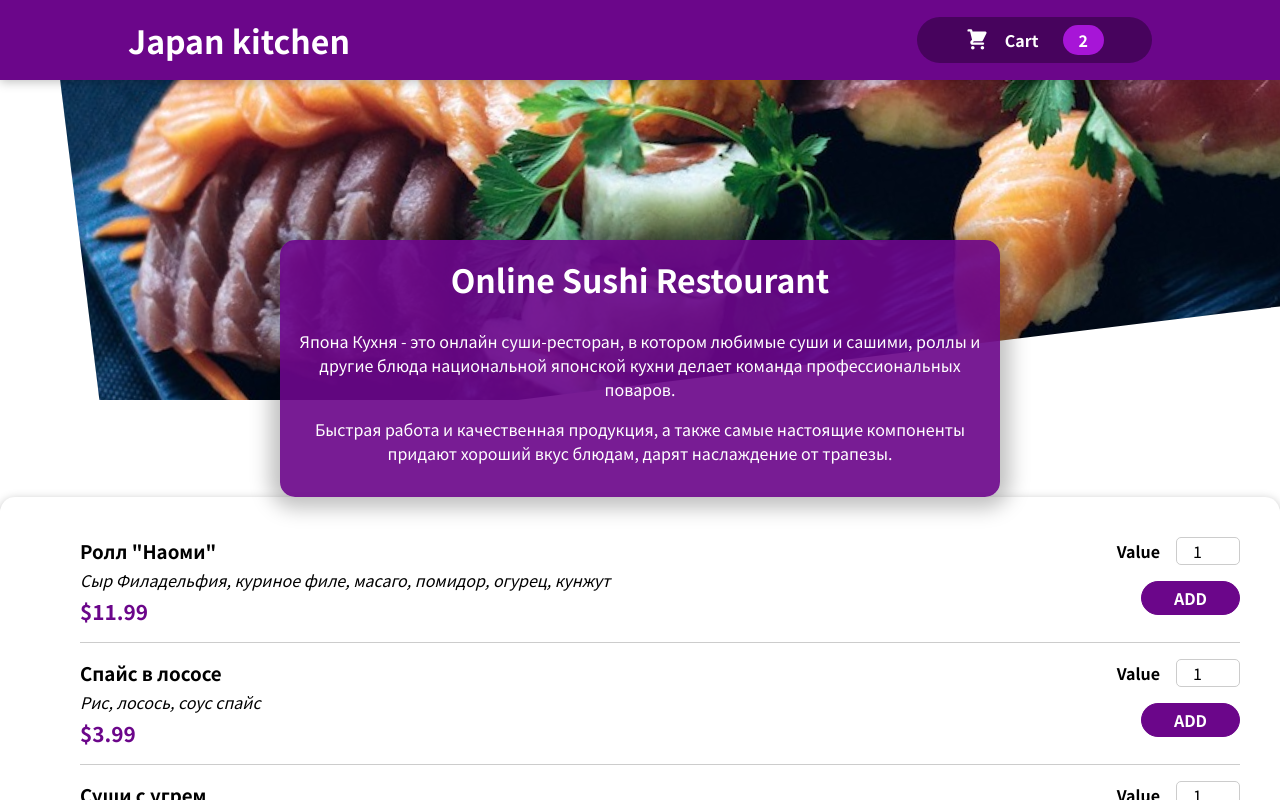
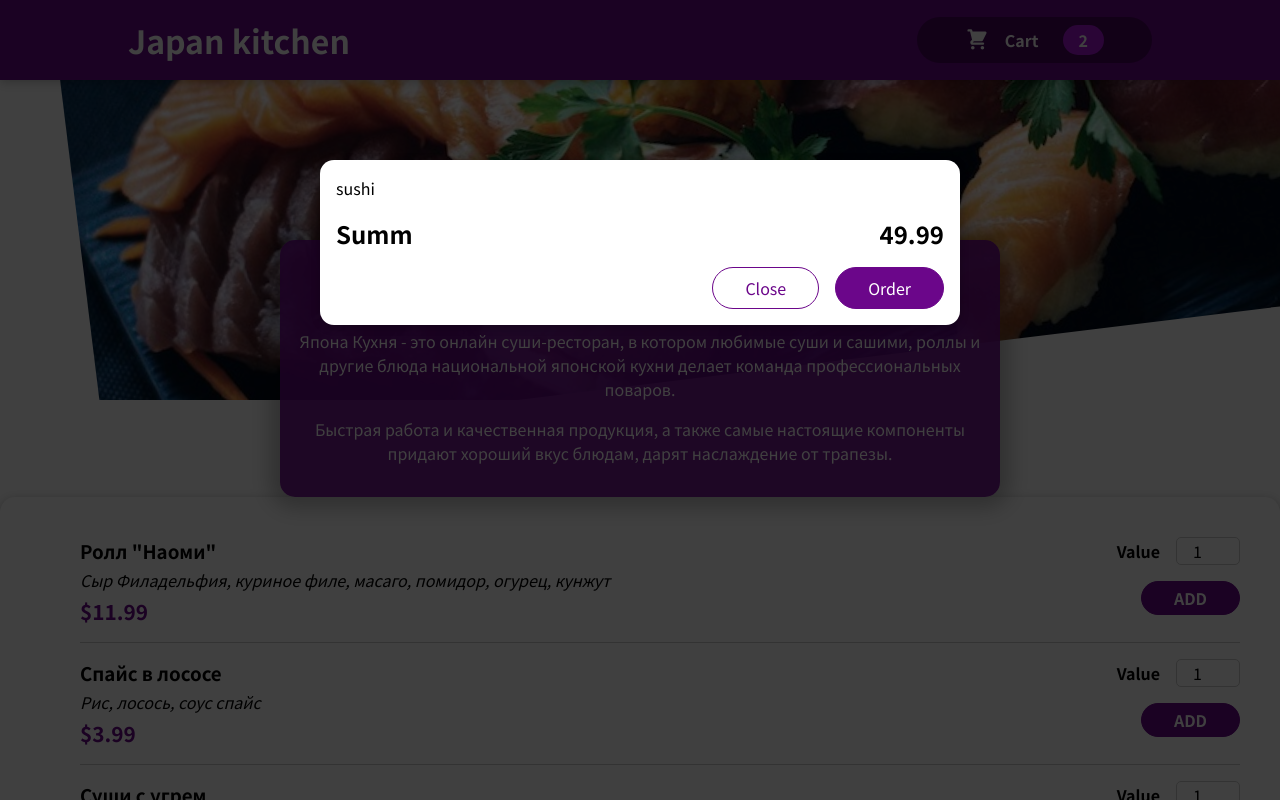
Before and after one commit to Wolferner/meals-cart-chalange, a React (Create React App) app: page / in a window 1280 px wide. Shown: the top 800 px of the page. Built offline with nearby package versions, Linux system fonts and the light colour scheme.

Commit message:
created Modal Cart

```diff
--- a/public/index.html
+++ b/public/index.html
@@ -28,6 +28,7 @@
   </head>
   <body>
     <noscript>You need to enable JavaScript to run this app.</noscript>
+    <div id="overlays" ></div>
     <div id="root"></div>
     <!--
       This HTML file is a template.
--- a/src/App.js
+++ b/src/App.js
@@ -1,10 +1,12 @@
 import React from 'react'
 import Header from "./components/Layout/Header";
 import Meals from './components/Meals/Meals';
+import Cart from './components/Cart/Cart';
 
 function App() {
   return (
     <>
+      <Cart/>
       <Header/>
       <main>
         <Meals/>
--- a/src/components/Cart/Cart.js
+++ b/src/components/Cart/Cart.js
@@ -1,4 +1,5 @@
 import styles from './Cart.module.css'
+import Modal from '../UI/Modal'
 
 const Cart = (props)=>{
 
@@ -8,7 +9,7 @@
         </ul>)
 
     return(
-        <div>
+        <Modal>
             {cartItems}
             <div className={styles.total}>
                 <span>Summ</span>
@@ -18,7 +19,7 @@
                 <button className={styles['button--alt']}>Close</button>
                 <button className={styles.button}>Order</button>
             </div>
-        </div>
+        </Modal>
     )
 }
 
--- /dev/null
+++ b/src/components/Cart/Cart.module.css
@@ -0,0 +1,46 @@
+.cart-items {
+  list-style: none;
+  margin: 0;
+  padding: 0;
+  max-height: 20rem;
+  overflow: auto;
+}
+
+.total {
+  display: flex;
+  justify-content: space-between;
+  align-items: center;
+  font-weight: bold;
+  font-size: 1.5rem;
+  margin: 1rem 0;
+}
+
+.actions {
+  text-align: right;
+}
+
+.actions button {
+  font: inherit;
+  cursor: pointer;
+  background-color: transparent;
+  border: 1px solid #6b068a;
+  padding: 0.5rem 2rem;
+  border-radius: 25px;
+  margin-left: 1rem;
+}
+
+.actions button:hover,
+.actions button:active {
+  background-color: #47035d;
+  border-color: #47035d;
+  color: white;
+}
+
+.actions .button--alt {
+  color: #6b068a;
+}
+
+.actions .button {
+  background-color: #6b068a;
+  color: white;
+}
--- /dev/null
+++ b/src/components/UI/Modal.js
@@ -0,0 +1,29 @@
+import styles from './Modal.module.css'
+import ReactDOM from 'react-dom'
+
+const Backdrop =(props)=>{
+    return <div className={styles.backdrop}></div>
+}
+
+const ModalWindow =(props)=>{
+    return(
+        <div className={styles.modal}>
+            <div className={styles.content}>{props.children}</div>
+
+        </div>
+    )
+}
+
+const portalElement = document.getElementById('overlays')
+
+const Modal =(props) =>{
+
+    return(
+        <>
+            {ReactDOM.createPortal(<Backdrop/>, portalElement)}
+            {ReactDOM.createPortal(<ModalWindow>{props.children}</ModalWindow>, portalElement)}
+        </>
+    )
+}
+
+export default Modal
--- /dev/null
+++ b/src/components/UI/Modal.module.css
@@ -0,0 +1,40 @@
+.backdrop {
+  position: fixed;
+  top: 0;
+  left: 0;
+  width: 100%;
+  height: 100vh;
+  z-index: 20;
+  background-color: rgba(0, 0, 0, 0.75);
+}
+
+.modal {
+  position: fixed;
+  top: 20vh;
+  left: 5%;
+  width: 90%;
+  background-color: white;
+  padding: 1rem;
+  border-radius: 14px;
+  box-shadow: 0 2px 8px rgba(0, 0, 0, 0.25);
+  z-index: 30;
+  animation: slide-down 300ms ease-out forwards;
+}
+
+@media (min-width: 768px) {
+  .modal {
+    width: 40rem;
+    left: calc(50% - 20rem);
+  }
+}
+
+@keyframes slide-down {
+  from {
+    opacity: 0;
+    transform: translateY(-3rem);
+  }
+  to {
+    opacity: 1;
+    transform: translateY(0);
+  }
+}
```
